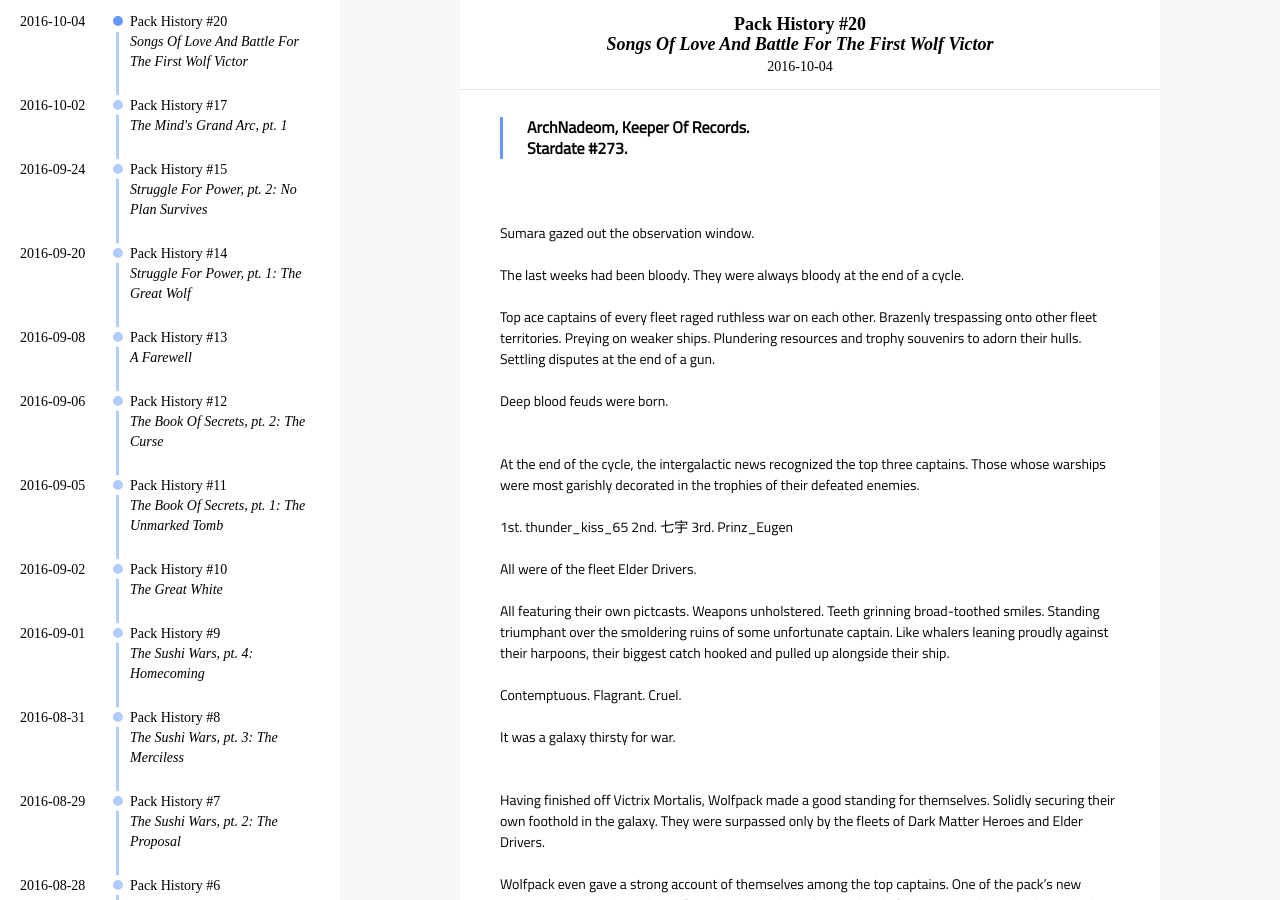
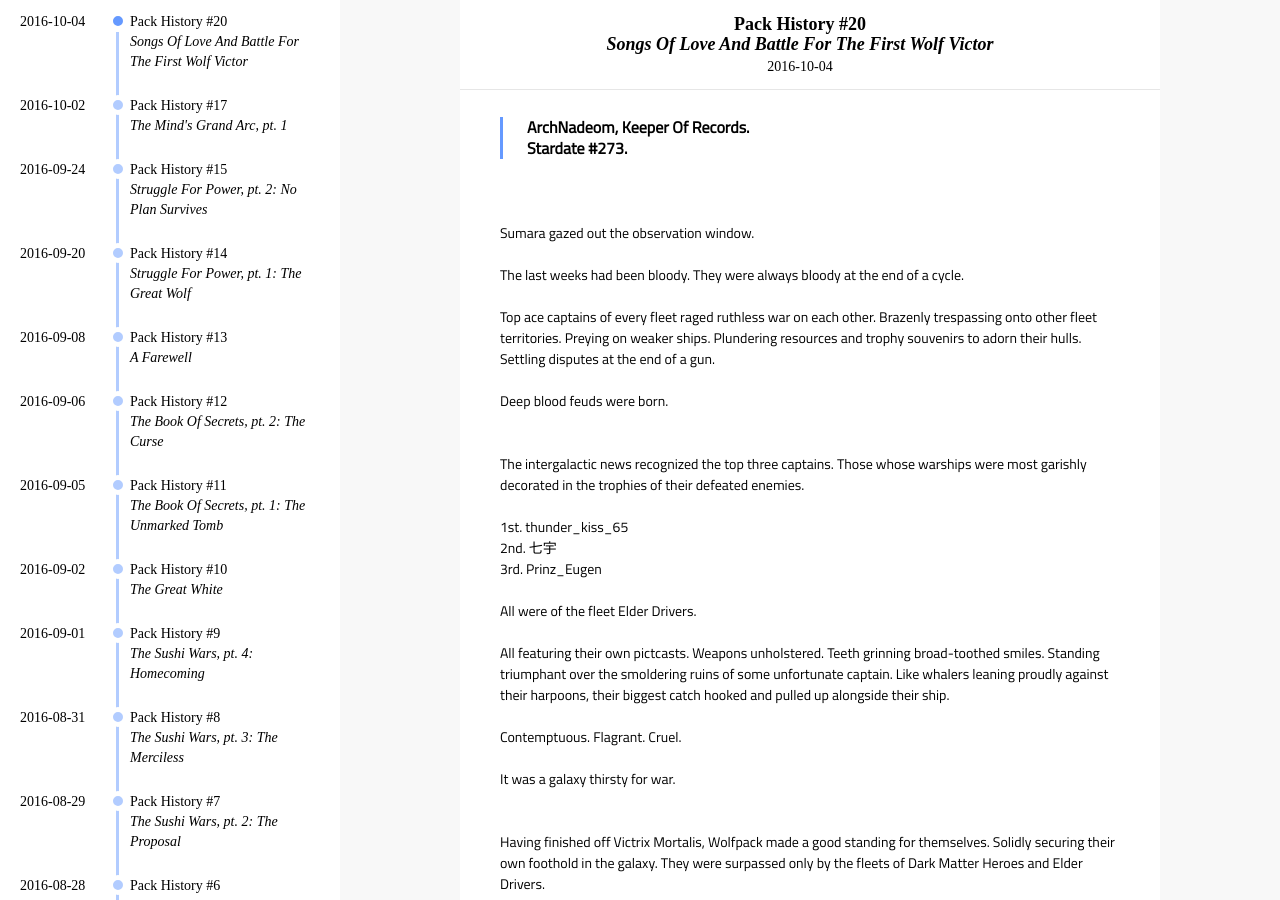
Before and after one commit to WolfpackPSS/wolfpackpss.github.io, a Jekyll site: the page built from _posts/2016-10-04-history-of-the-pack-songs-of-love.md, in a window 1280 px wide and 900 px high. Built offline with Jekyll 4.4.1, drawn with Linux system fonts in a browser that asks for light colours; comment, search, counter and statistics services are not loaded.

Commit message:
pack history 20, fix line breaks for top 3 captains
list for top 3 captains did not include line breaks. fixing now

```diff
--- a/_posts/2016-10-04-history-of-the-pack-songs-of-love.md
+++ b/_posts/2016-10-04-history-of-the-pack-songs-of-love.md
@@ -18,7 +18,7 @@ Top ace captains of every fleet raged ruthless war on each other. Brazenly tresp
 Deep blood feuds were born.
 &nbsp;
 
-At the end of the cycle, the intergalactic news recognized the top three captains. Those whose warships were most garishly decorated in the trophies of their defeated enemies.
+The intergalactic news recognized the top three captains. Those whose warships were most garishly decorated in the trophies of their defeated enemies.
 
 1st. thunder_kiss_65
 2nd. &#19971;&#23431;
```
